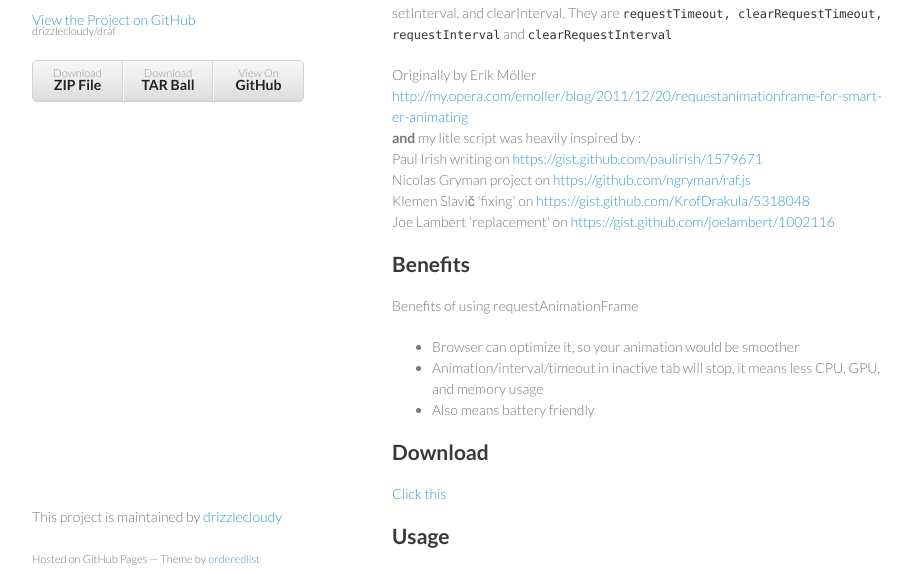
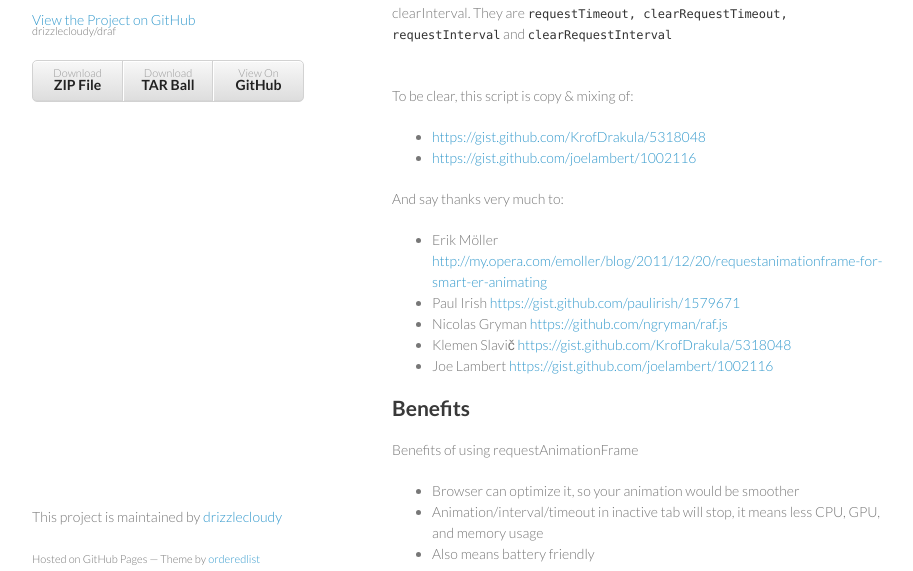
Before and after one commit to drizzlecloudy/araf, a plain HTML site: page index.html in a window 1280 px wide. Shown: the part 162-733 px from the top of the page, without its empty margins (178-1091 px from the left). Drawn offline with Linux system fonts and the light colour scheme.

Commit message:
Create gh-pages branch via GitHub

```diff
--- a/index.html
+++ b/index.html
@@ -31,16 +31,27 @@
         <h2>
 <a name="description" class="anchor" href="#description"><span class="octicon octicon-link"></span></a>Description</h2>
 
-<p><b>draf</b> is a safe way to play <code>requestAnimationFrame</code> and <code>cancelAnimationFrame</code>. Might be used to build animation library, or just to build simple gallery.
-<br>This script also provides better replacement for setTimeout, clearTimeout, setInterval, and clearInterval. They are <code>requestTimeout, clearRequestTimeout, requestInterval</code> and <code>clearRequestInterval</code></p>
+<p><b>draf</b> is a safe way to play <code>requestAnimationFrame</code> and <code>cancelAnimationFrame</code>. Might be used to build animation library, or just to build simple gallery. This script also provides better replacement for setTimeout, clearTimeout, setInterval, and clearInterval. They are <code>requestTimeout, clearRequestTimeout, requestInterval</code> and <code>clearRequestInterval</code></p>
 
-<p>Originally by Erik Möller <a href="http://my.opera.com/emoller/blog/2011/12/20/requestanimationframe-for-smart-er-animating">http://my.opera.com/emoller/blog/2011/12/20/requestanimationframe-for-smart-er-animating</a><br><b>and</b> my litle script was heavily inspired by :
-<br>Paul Irish writing on <a href="https://gist.github.com/paulirish/1579671">https://gist.github.com/paulirish/1579671</a>
-<br>Nicolas Gryman project on <a href="https://github.com/ngryman/raf.js">https://github.com/ngryman/raf.js</a>
-<br>Klemen Slavič 'fixing' on <a href="https://gist.github.com/KrofDrakula/5318048">https://gist.github.com/KrofDrakula/5318048</a>
-<br>Joe Lambert 'replacement' on <a href="https://gist.github.com/joelambert/1002116">https://gist.github.com/joelambert/1002116</a></p>
+<p><br>To be clear, this script is copy &amp; mixing of:</p>
 
-<h2>
+<ul>
+<li><a href="https://gist.github.com/KrofDrakula/5318048">https://gist.github.com/KrofDrakula/5318048</a></li>
+<li><a href="https://gist.github.com/joelambert/1002116">https://gist.github.com/joelambert/1002116</a></li>
+</ul><p>And say thanks very much to:</p>
+
+<ul>
+<li>Erik Möller <a href="http://my.opera.com/emoller/blog/2011/12/20/requestanimationframe-for-smart-er-animating">http://my.opera.com/emoller/blog/2011/12/20/requestanimationframe-for-smart-er-animating</a>
+</li>
+<li>Paul Irish <a href="https://gist.github.com/paulirish/1579671">https://gist.github.com/paulirish/1579671</a>
+</li>
+<li>Nicolas Gryman <a href="https://github.com/ngryman/raf.js">https://github.com/ngryman/raf.js</a>
+</li>
+<li>Klemen Slavič <a href="https://gist.github.com/KrofDrakula/5318048">https://gist.github.com/KrofDrakula/5318048</a>
+</li>
+<li>Joe Lambert <a href="https://gist.github.com/joelambert/1002116">https://gist.github.com/joelambert/1002116</a>
+</li>
+</ul><h2>
 <a name="benefits" class="anchor" href="#benefits"><span class="octicon octicon-link"></span></a>Benefits</h2>
 
 <p>Benefits of using requestAnimationFrame</p>
```
Also changed, not shown: params.json (+1 -1 lines).
